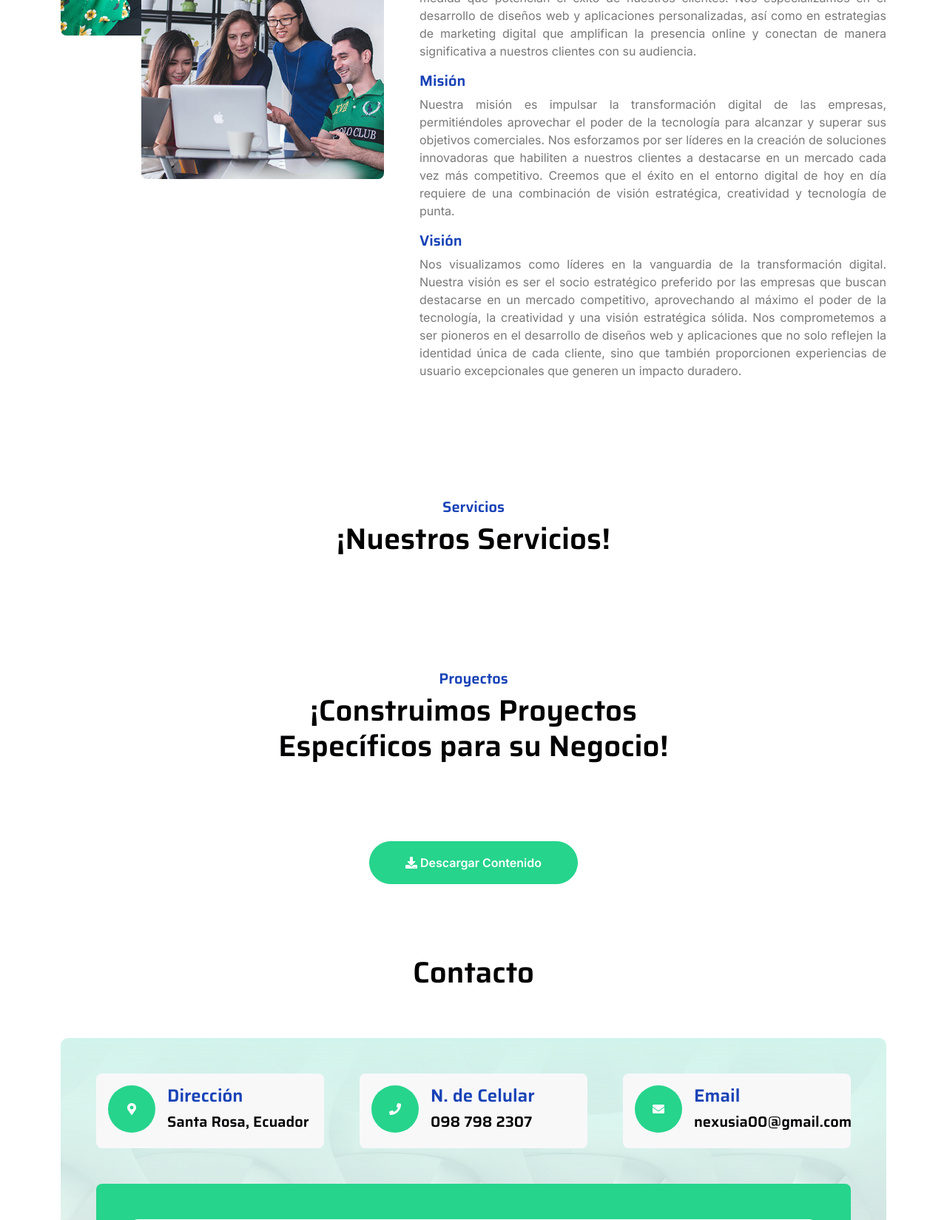
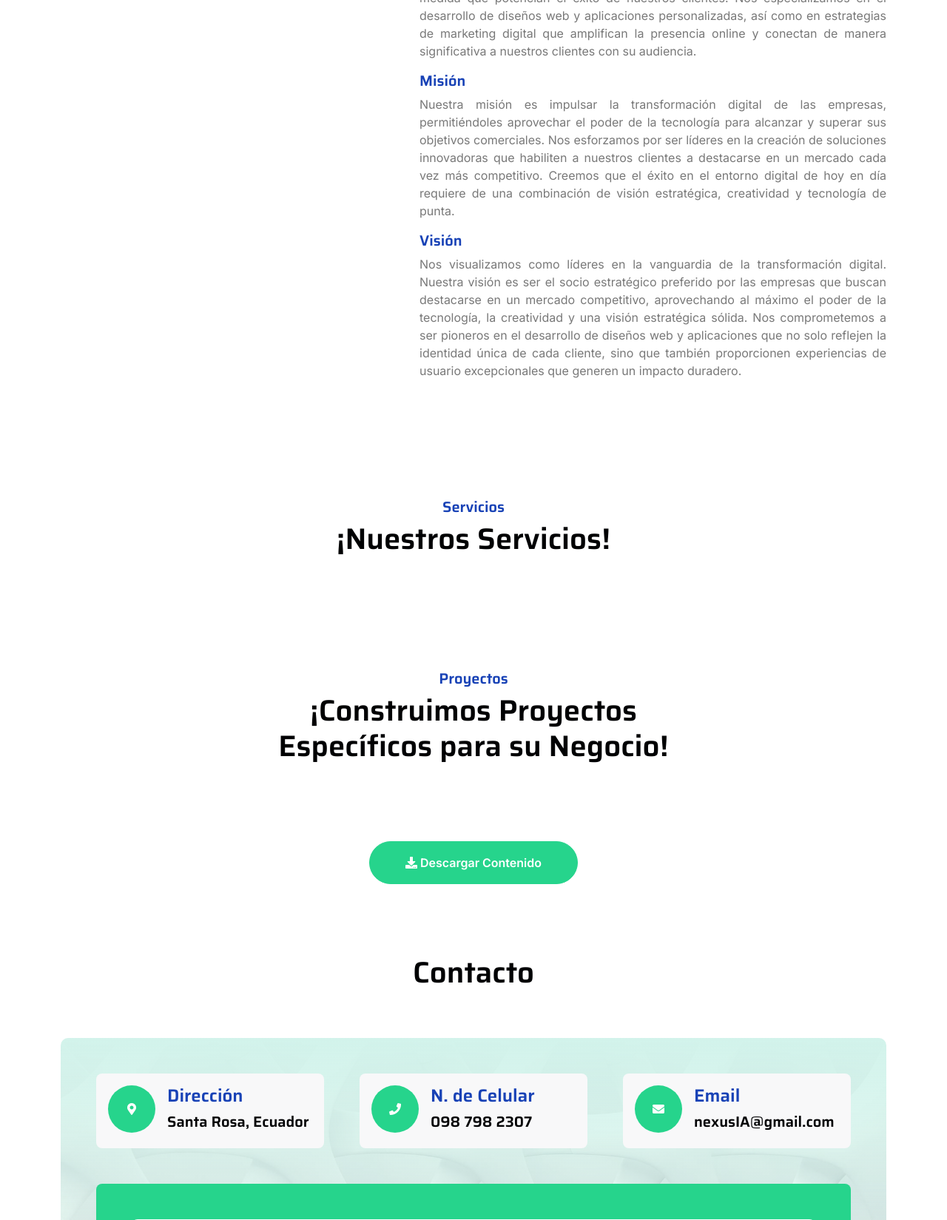
Before and after one commit to dylanQ12/nexus-ia-railway, a Django app: page / in a window 1280 px wide. Shown: the part 805-2454 px from the top of the page at 74% size. Run offline with Django 4.2, Linux system fonts and the light colour scheme; data that the repository does not hold is empty; some libraries are stand-ins or nearby versions.

Commit message:
update files

```diff
--- a/principal/templates/sections/home.html
+++ b/principal/templates/sections/home.html
@@ -11,10 +11,10 @@
         <div class="row g-5">
             <div class="col-lg-5 col-md-6 col-sm-12 wow fadeIn" data-wow-delay=".3s">
                 <div class="h-100 position-relative">
-                    <img src="{% static 'img/about-1.jpg' %}" class="img-fluid w-75 rounded" alt=""
+                    <img src="{% static 'img/about-6.jpg' %}" class="img-fluid w-75 rounded" alt=""
                         style="margin-bottom: 25%" />
                     <div class="position-absolute w-75" style="top: 25%; left: 25%">
-                        <img src="{% static 'img/about-2.jpg' %}" class="img-fluid w-100 rounded" alt="" />
+                        <!-- <img src="{% static 'img/about-6.jpg' %}" class="img-fluid w-100 rounded" alt="" />  -->
                     </div>
                 </div>
             </div>
@@ -178,7 +178,7 @@
                         </div>
                         <div class="ms-3">
                             <h4 class="text-primary">Email</h4>
-                            <p class="h5" target="_blank">nexusia00@gmail.com</p>
+                            <p class="h5" target="_blank">nexusIA@gmail.com</p>
                         </div>
                     </div>
                 </div>
--- a/templates/base.html
+++ b/templates/base.html
@@ -16,6 +16,7 @@
         <link href="https://fonts.googleapis.com/css2?family=Inter:wght@400;500;600&family=Saira:wght@500;600;700&display=swap" rel="stylesheet">
 
         <!-- Icon Font Stylesheet -->
+        <link rel="stylesheet" href="https://cdnjs.cloudflare.com/ajax/libs/font-awesome/6.4.0/css/all.min.css">
         <link href="https://cdnjs.cloudflare.com/ajax/libs/font-awesome/5.10.0/css/all.min.css" rel="stylesheet">
         <link href="https://cdn.jsdelivr.net/npm/bootstrap-icons@1.4.1/font/bootstrap-icons.css" rel="stylesheet">
 
@@ -47,12 +48,12 @@
                 <div class="d-flex justify-content-between topbar">
                     <div class="top-info">
                         <small class="me-3 text-white"><a href="#"><i class="fas fa-map-marker-alt me-2 text-white"></i></a>Santa Rosa, Ecuador</small>
-                        <small class="me-3 text-white"><a href="#"><i class="fas fa-envelope me-2 text-white"></i></a>nexusia00@gmail.com</small>
+                        <small class="me-3 text-white"><a href="#"><i class="fas fa-envelope me-2 text-white"></i></a>nexusIA@gmail.com</small>
                     </div>
                     <div id="note" class="text-white d-none d-xl-flex"><small>¡Podemos ayudarle a expandir tu negocio!</small></div>
                     <div class="top-link">
                         <a href="" class="bg-light nav-fill btn btn-sm-square rounded-circle"><i class="fab fa-facebook-f text-primary"></i></a>
-                        <a href="" class="bg-light nav-fill btn btn-sm-square rounded-circle"><i class="fab fa-twitter text-primary"></i></a>
+                        <a href="" class="bg-light nav-fill btn btn-sm-square rounded-circle"><i class="fab fa-tiktok text-primary"></i></a>
                         <a href="" class="bg-light nav-fill btn btn-sm-square rounded-circle"><i class="fab fa-instagram text-primary"></i></a>
                     </div>
                 </div>
@@ -195,7 +196,7 @@
                         </p>
                         <div class="d-flex hightech-link">
                             <a href="" class="btn-light nav-fill btn btn-square rounded-circle me-2"><i class="fab fa-facebook-f text-primary"></i></a>
-                            <a href="" class="btn-light nav-fill btn btn-square rounded-circle me-2"><i class="fab fa-twitter text-primary"></i></a>
+                            <a href="" class="btn-light nav-fill btn btn-square rounded-circle me-2"><i class="fab fa-tiktok text-primary"></i></a>
                             <a href="" class="btn-light nav-fill btn btn-square rounded-circle me-2"><i class="fab fa-instagram text-primary"></i></a>
                             <a href="https://wa.link/x8g3gf" target="_blank" class="btn-light nav-fill btn btn-square rounded-circle me-2"><i class="fab fa-whatsapp text-primary"></i></a>
                         </div>
@@ -214,7 +215,7 @@
                         <div class="text-white mt-4 d-flex flex-column contact-link">
                             <p class="pb-3 text-light border-bottom border-primary"><i class="fas fa-map-marker-alt text-white me-2"></i> Santa Rosa, Ecuador</p>
                             <p class="py-3 text-light border-bottom border-primary"><i class="fab fa-whatsapp text-white me-2"></i> 098 798 2307</p>
-                            <p class="py-3 text-light border-bottom border-primary"><i class="fas fa-envelope text-white me-2"></i> nexusia00@gmail.com</>
+                            <p class="py-3 text-light border-bottom border-primary"><i class="fas fa-envelope text-white me-2"></i> nexusIA@gmail.com</>
                         </div>
                     </div>
                 </div>
```
Also changed, not shown: nexus/settings.py (+4 -4 lines), 1 other file.
